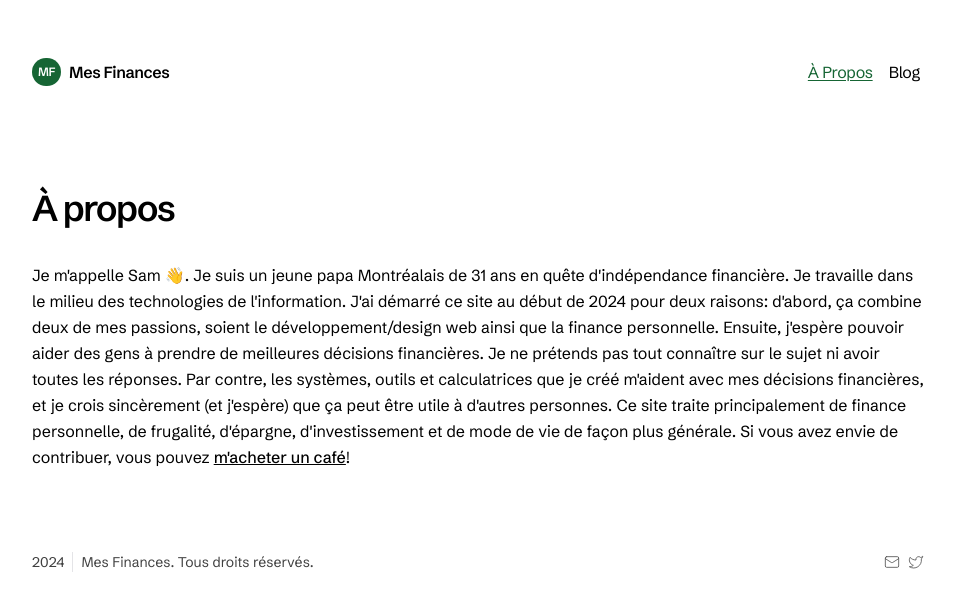
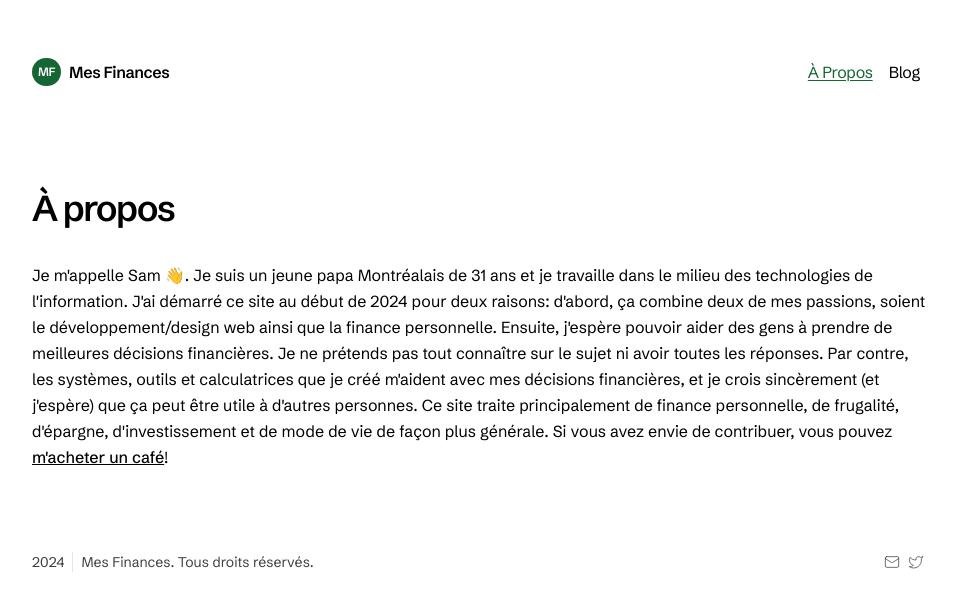
Before and after one commit to samlafontaine/mesfinances, a Next.js app: page /a-propos in a window 1280 px wide. Shown: the top 608 px of the page, without its empty margins (160-1116 px from the left). Built offline with nearby package versions, Linux system fonts and the light colour scheme.

Commit message:
Petit update à la page À Propos

```diff
--- a/app/a-propos/page.tsx
+++ b/app/a-propos/page.tsx
@@ -5,19 +5,18 @@ export default function APropos() {
         À propos
       </h1>
       <p className="leading-relaxed">
-        Je m'appelle Sam 👋. Je suis un jeune papa Montréalais de 31 ans en
-        quête d'indépendance financière. Je travaille dans le milieu des
-        technologies de l'information. J'ai démarré ce site au début de 2024
-        pour deux raisons: d'abord, ça combine deux de mes passions, soient le
-        développement/design web ainsi que la finance personnelle. Ensuite,
-        j'espère pouvoir aider des gens à prendre de meilleures décisions
-        financières. Je ne prétends pas tout connaître sur le sujet ni avoir
-        toutes les réponses. Par contre, les systèmes, outils et calculatrices
-        que je créé m'aident avec mes décisions financières, et je crois
-        sincèrement (et j'espère) que ça peut être utile à d'autres personnes.
-        Ce site traite principalement de finance personnelle, de frugalité,
-        d'épargne, d'investissement et de mode de vie de façon plus générale. Si
-        vous avez envie de contribuer, vous pouvez{" "}
+        Je m'appelle Sam 👋. Je suis un jeune papa Montréalais de 31 ans et je
+        travaille dans le milieu des technologies de l'information. J'ai démarré
+        ce site au début de 2024 pour deux raisons: d'abord, ça combine deux de
+        mes passions, soient le développement/design web ainsi que la finance
+        personnelle. Ensuite, j'espère pouvoir aider des gens à prendre de
+        meilleures décisions financières. Je ne prétends pas tout connaître sur
+        le sujet ni avoir toutes les réponses. Par contre, les systèmes, outils
+        et calculatrices que je créé m'aident avec mes décisions financières, et
+        je crois sincèrement (et j'espère) que ça peut être utile à d'autres
+        personnes. Ce site traite principalement de finance personnelle, de
+        frugalité, d'épargne, d'investissement et de mode de vie de façon plus
+        générale. Si vous avez envie de contribuer, vous pouvez{" "}
         <a
           href="https://buymeacoffee.com/mesfinances"
           className="underline underline-offset-1 font-medium"
```
